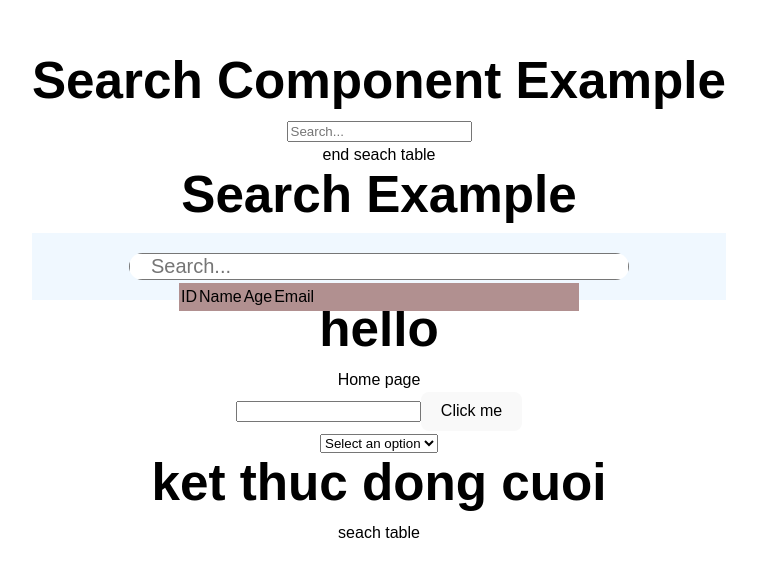
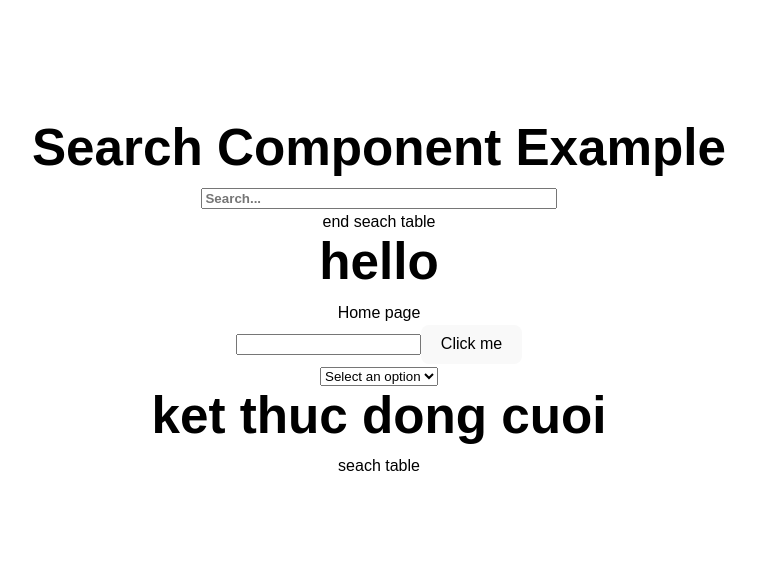
Before and after one commit to hdgithub123/React_Vite, a React (Vite) app: page / in a window 1280 px wide. Shown: the part 101-678 px from the top of the page, without its empty margins (261-1018 px from the left). Built offline with nearby package versions, Linux system fonts and the light colour scheme.

Commit message:
thu searchTable

```diff
--- a/src/App.tsx
+++ b/src/App.tsx
@@ -20,8 +20,9 @@ function App() {
   return (
       <>
       <SearchTableDropdownEx></SearchTableDropdownEx>
-<p> end seach table</p>
-      <CheckSearchBox></CheckSearchBox>
+      <p> end seach table</p>
+
+      {/* <CheckSearchBox></CheckSearchBox> */}
         <h1>hello</h1>
       <RouterComponent></RouterComponent>
       {/* <TableComponent></TableComponent> */}
--- a/src/components/SearchTableDropdown/SearchTableDropdown.css
+++ b/src/components/SearchTableDropdown/SearchTableDropdown.css
@@ -0,0 +1,68 @@
+/* CSS chung */
+.container {
+    position: 'relative';
+
+
+}
+/* CSS ô seach */
+.textboxsearch-style{
+    font-weight: 900;
+    width: 50%;
+
+}
+/* CSS chung cho bảng dropdown */
+.dropdown-style {
+  position: absolute;
+  background-color: white;
+  border: 1px solid #ccc;
+  width: 100%;
+
+}
+
+.dropdown-top {
+  top: -150%;
+  left: 0;
+}
+
+.dropdown-left {
+  top: 0;
+  left: -100%;
+}
+
+.dropdown-right {
+  top: 0;
+  left: 100%;
+}
+
+.dropdown-bottom {
+  top: 100%;
+  left: 0;
+}
+
+/* Thêm CSS cho các ô trong bảng */
+.dropdown-style table {
+    border-collapse: collapse;
+    width: 100%;
+  }
+
+  .dropdown-style th,
+  .dropdown-style td {
+    border: 1px solid #ccc;
+    padding: 8px;
+  }
+
+  .dropdown-style th {
+    background-color: #f2f2f2;
+    text-align: left;
+    font-weight: bold;
+    text-align: center;
+  }
+
+  .dropdown-style td {
+    border: 1px solid #ccc;
+    padding: 8px;
+  }
+
+  .dropdown-style tr:hover {
+    background-color: #f5f5f5; /* Màu nền highlight */
+  }
--- a/src/components/SearchTableDropdown/SearchTableDropdown.tsx
+++ b/src/components/SearchTableDropdown/SearchTableDropdown.tsx
@@ -1,4 +1,5 @@
-import React, { useState } from 'react';
+import { useState } from 'react';
+import './SearchTableDropdown.css'; // Import CSS file
 
 const SearchTableDropdown = ({ data, columnDisplay, columnSearch, position }) => {
   const [searchTerm, setSearchTerm] = useState('');
@@ -21,39 +22,41 @@ const SearchTableDropdown = ({ data, columnDisplay, columnSearch, position }) =>
     setShowList(false); // Ẩn danh sách
   };
 
-  const getPositionStyle = () => {
-    switch (position) {
-      case 'top':
-        return { top: '-150%', left: '0' };
-      case 'left':
-        return { top: '0', left: '-150%' };
-      case 'right':
-        return { top: '0', left: '100%' };
-      default:
-        return { top: '100%', left: '0' }; // Mặc định hiển thị ở dưới
-    }
-  };
-
-  const dropdownStyle = position ? { position: 'absolute', backgroundColor: 'white', border: '1px solid #ccc', width: '100%', ...getPositionStyle() } : { position: 'absolute', backgroundColor: 'white', border: '1px solid #ccc', width: '100%', top: '100%', left: '0' };
+  const dropdownClasses = ['dropdown-style'];
+  if (position) {
+    dropdownClasses.push(`dropdown-${position}`);
+  } else {
+    dropdownClasses.push('dropdown-bottom');
+  }
 
   return (
-    <div style={{ position: 'relative' }}>
+    <div className={'container'}>
       <input
         type="text"
         value={searchTerm}
         onChange={handleSearch}
         placeholder="Search..."
+        className={'textboxsearch-style'}
       />
       {showList && (
-        <div style={dropdownStyle}>
-          {filteredData.map((item, index) => (
-            <div key={index} onClick={() => handleSelectItem(item)}>
-              {columnDisplay.map((key, i) => (
-                <span key={i}>{item[key]}</span>
+        <table className={dropdownClasses.join(' ')}>
+          <thead>
+            <tr>
+              {Object.keys(columnDisplay).map((key, index) => (
+                <th key={index}>{columnDisplay[key]}</th>
               ))}
-            </div>
-          ))}
-        </div>
+            </tr>
+          </thead>
+          <tbody>
+            {filteredData.map((item, index) => (
+              <tr key={index} onClick={() => handleSelectItem(item)}>
+                {Object.keys(columnDisplay).map((key, i) => (
+                  <td key={i}>{item[key]}</td>
+                ))}
+              </tr>
+            ))}
+          </tbody>
+        </table>
       )}
     </div>
   );
--- a/src/components/SearchTableDropdown/SearchTableDropdownEx.tsx
+++ b/src/components/SearchTableDropdown/SearchTableDropdownEx.tsx
@@ -3,12 +3,20 @@ import SearchTableDropdown from './SearchTableDropdown';
 
 const SearchTableDropdownEx = () => {
   const data = [
-    { id: 1, name: 'John', age: 30, email: 'john@example.com' },
     { id: 2, name: 'Alice', age: 25, email: 'alice@example.com' },
-    // Các dữ liệu khác...
+    { id: 3, name: 'Bob', age: 30, email: 'bob@example.com' },
+    { id: 4, name: 'Charlie', age: 35, email: 'charlie@example.com' },
+    { id: 5, name: 'David', age: 40, email: 'david@example.com' },
+    { id: 6, name: 'Eva', age: 45, email: 'eva@example.com' },
+    { id: 7, name: 'Frank', age: 50, email: 'frank@example.com' },
+    { id: 8, name: 'Grace', age: 55, email: 'grace@example.com' },
+    { id: 9, name: 'Henry', age: 60, email: 'henry@example.com' },
+    { id: 10, name: 'Ivy', age: 65, email: 'ivy@example.com' },
+    { id: 11, name: 'Jack', age: 70, email: 'jack@example.com' },
+    { id: 12, name: 'Kate', age: 75, email: 'kate@example.com' }
   ];
 
-  const columnDisplay = ['name', 'age', 'email']; // Tên các cột sẽ hiển thị
+  const columnDisplay = {name:'ten', age: 'tuoi', email: 'email'}; // Tên các cột sẽ hiển thị
   const columnSearch = ['name', 'email']; // Các cột được tìm kiếm
 
   return (
@@ -18,7 +26,7 @@ const SearchTableDropdownEx = () => {
        data={data}
        columnDisplay={columnDisplay}
        columnSearch={columnSearch}
-      //  position="right"
+       position="abc"
       />
     </div>
   );
```
